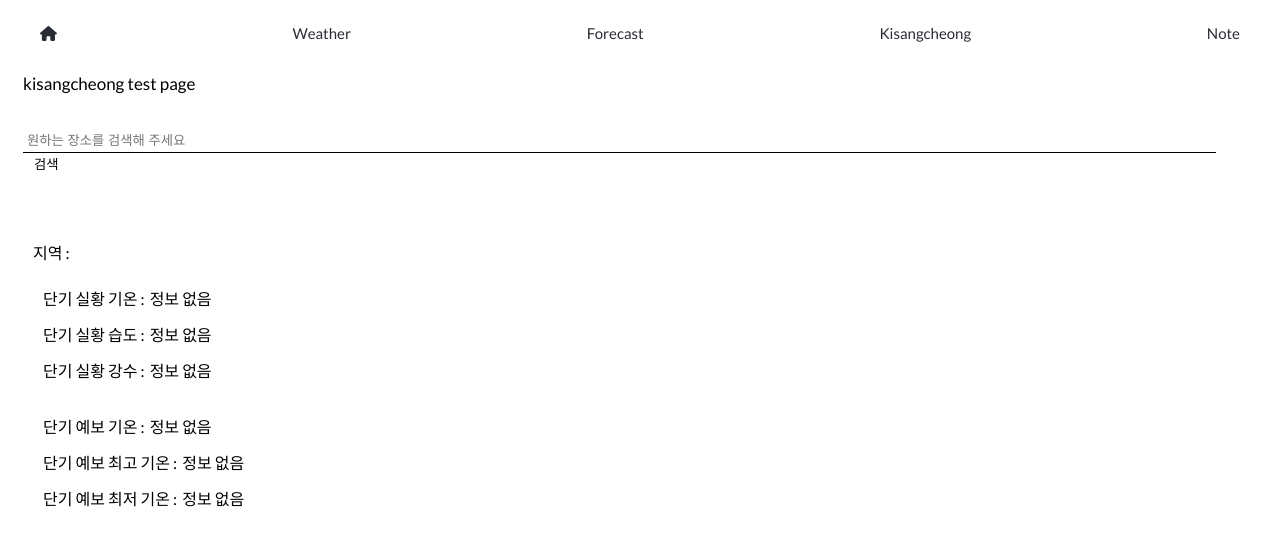
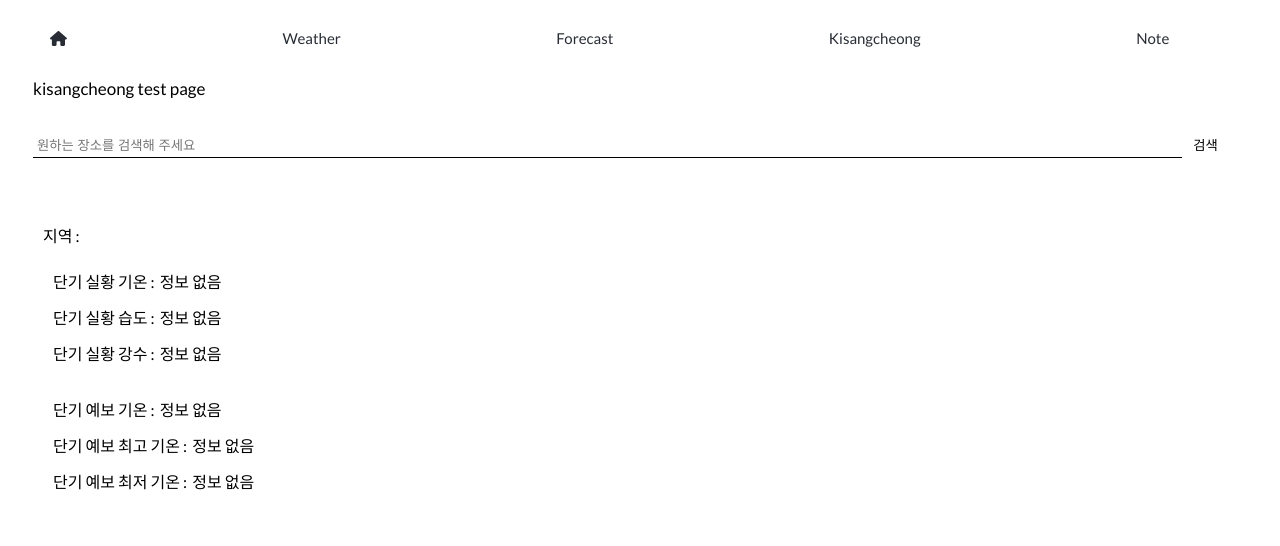
Before and after one commit to juyeong-yun/weather-app, a React (Create React App) app in the folder weather-app/: page /weather-app/kisangcheong-test in a window 1280 px wide. Shown: the top 546 px of the page. Built offline with nearby package versions, Linux system fonts and the light colour scheme.

Commit message:
css 변경

```diff
--- a/weather-app/src/App.css
+++ b/weather-app/src/App.css
@@ -1,6 +1,6 @@
 @import url('https://fonts.googleapis.com/css2?family=Inter:ital,opsz,wght@0,14..32,100..900;1,14..32,100..900&family=Lato:ital,wght@0,100;0,300;0,400;0,700;0,900;1,100;1,300;1,400;1,700;1,900&display=swap');
 
-body { padding: 10px; font-family: "Lato", sans-serif;}
+body { padding: 5px 0; margin: 10px 20px; font-family: "Lato", sans-serif;}
 
 @media (prefers-reduced-motion: no-preference) {
   .App-logo {
@@ -35,7 +35,7 @@ body { padding: 10px; font-family: "Lato", sans-serif;}
 .container { margin: 8px 5px; padding: 8px;}
 
 /* 메뉴바 */
-.menuBar nav {display: flex; margin-bottom: 10px; text-align: center;
+.menuBar nav {width: 95%; display: flex; margin-bottom: 10px; text-align: center;
   align-items: center; justify-content: space-between;}
 .menuBar nav a {padding: 0 17px; color: #282c34; text-decoration: none; font-size: 15px; }
 .menuBar nav a:hover {color: lightblue; }
--- a/weather-app/src/css/main.css
+++ b/weather-app/src/css/main.css
@@ -4,7 +4,7 @@
 
 .searchRegion span { margin: 10px 0;}
 .searchRegion .search { margin: 3% 0;}
-.searchRegion .search input {width: 96%; padding: 4px; border:none; border-bottom: 1px solid;}
+.searchRegion .search input {width: 94%; padding: 4px; border:none; border-bottom: 1px solid;}
 .searchRegion .search button {margin-left: 5px; background-color: white; border: none;}
 
 .resultBox {float: left; width: 48%; margin: 5px; }
@@ -20,7 +20,8 @@
 
 .resultBox #pty span {display: block;}
 .resultBox #pty .pop, .resultBox #pty .pty,  #reh h3, #wsd h3 {padding: 7px;}
-.searchResult {width: 96%; display: flex;}
+
+.searchResult {width: 98%; display: flex;}
 
 @media (max-width: 480px){
     .resultBox #temp, .resultBox #etc, .resultBox #pty {height: 110px;}
@@ -65,7 +66,7 @@
 
 .recommonImg {display: flex; justify-content: center;}
 .recommonImg img {width: 27%; margin: 10px 0;}
-.recommonText {margin: 15px 0;}
+.recommonText {margin: 15px;}
 
 @media (max-width: 480px){
     .tempByClothes h3 {font-size: 22px;}
```
